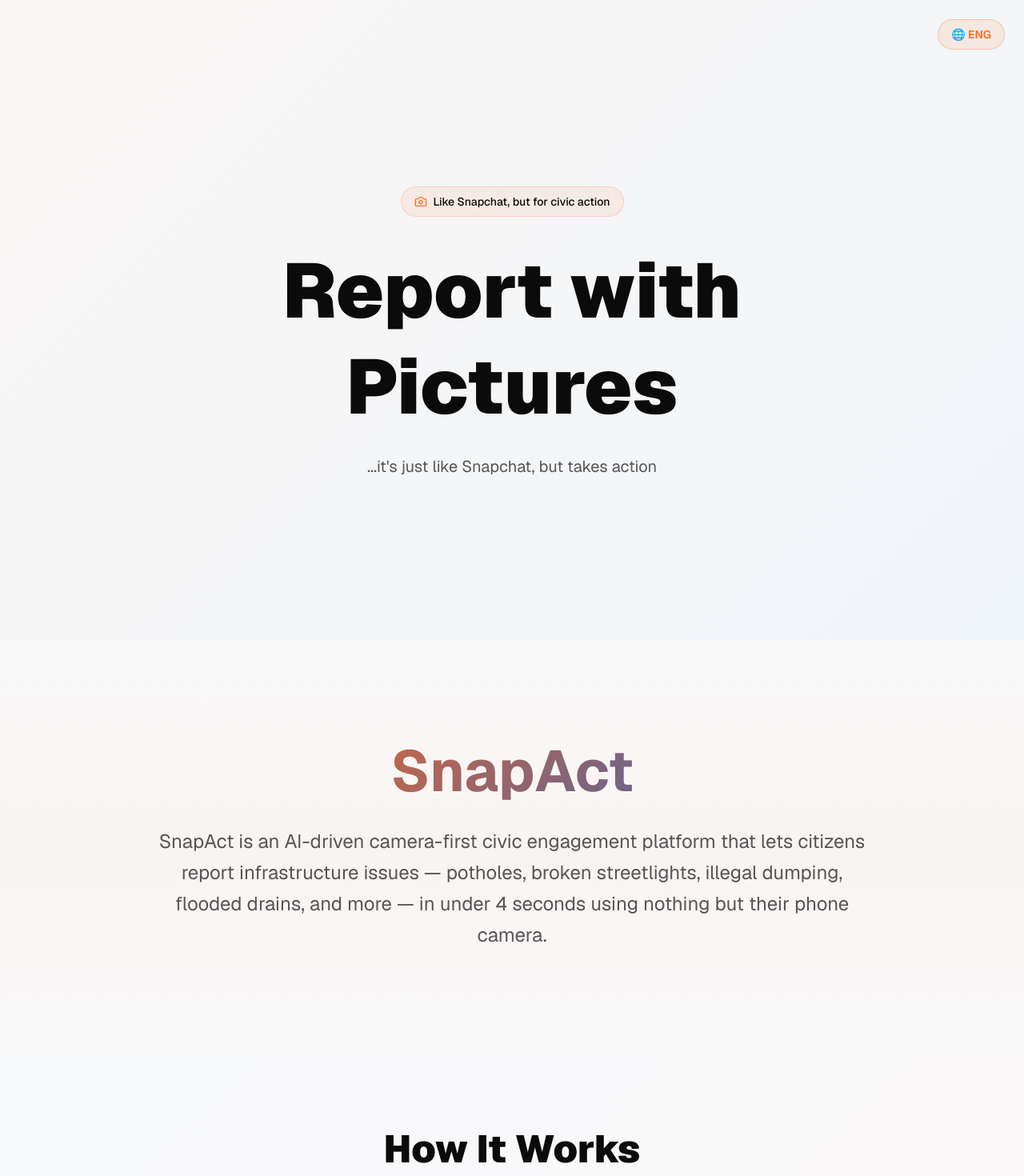
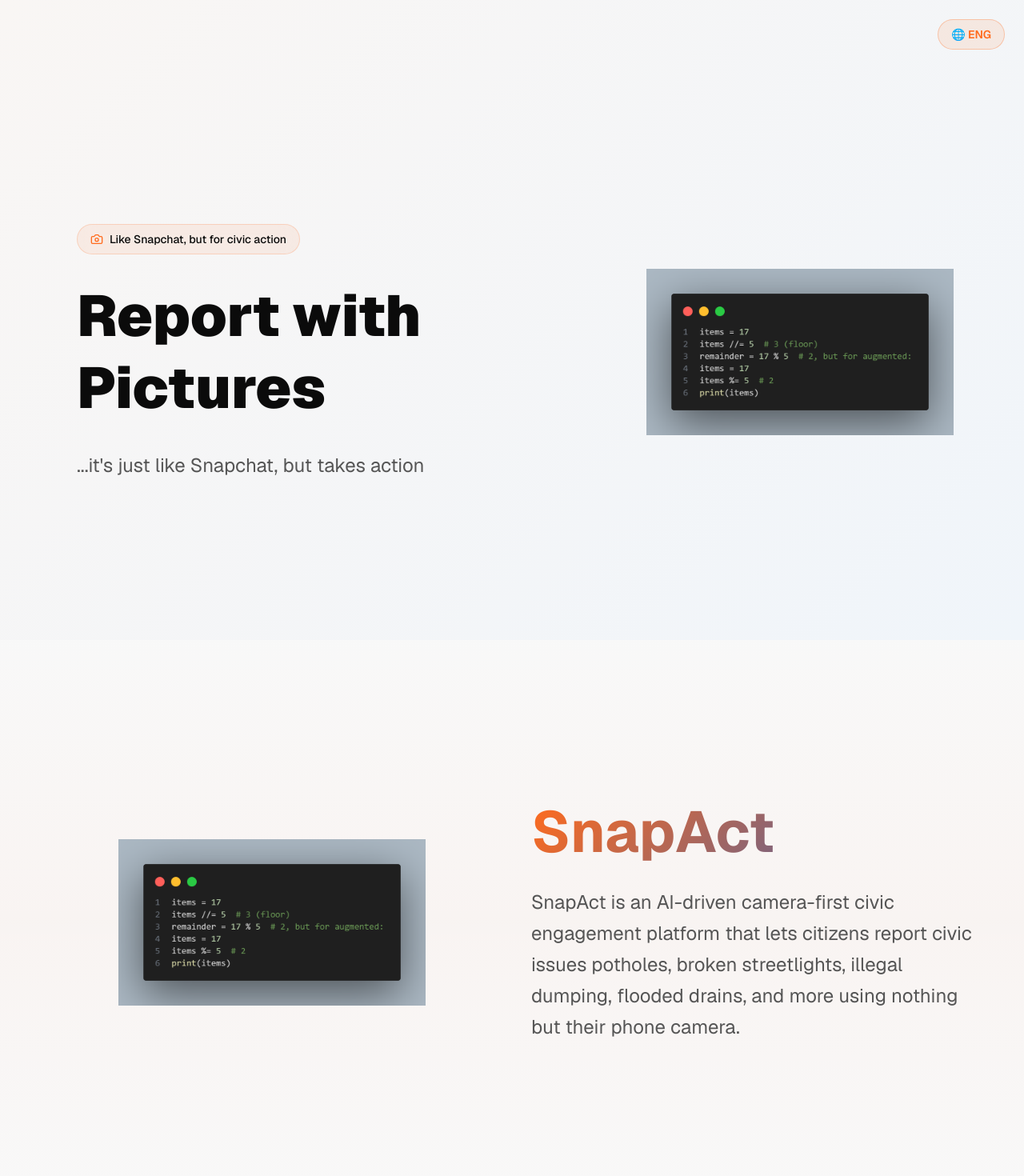
Before and after one commit to bnusmann22/snapAct-web, a Next.js app: page / in a window 1280 px wide. Shown: the top 1470 px of the page at 80% size. Built offline with nearby package versions, Linux system fonts and the light colour scheme.

Commit message:
Images addition

```diff
--- a/app/page.tsx
+++ b/app/page.tsx
@@ -4,7 +4,7 @@ import { useState } from "react"
 import gsap from "gsap"
 import { ScrollTrigger } from "gsap/ScrollTrigger"
 import HeroSection from "@/components/hero-section"
-import FeatureSection from "@/components/feature-section"
+// import FeatureSection from "@/components/feature-section"
 import HowItWorksSection from "@/components/how-it-works-section"
 import TranslationPane from "@/components/translation-pane"
 import ImpactStoriesSection from "@/components/impact-stories-section"
@@ -33,7 +33,7 @@ export default function Page() {
       <HowItWorksSection language={language} />
 
       {/* Feature Sections */}
-      <FeatureSection language={language} />
+      {/* <FeatureSection language={language} /> */}
 
       {/* Impact Stories Section */}
       <ImpactStoriesSection language={language} />
--- a/components/feature-section.tsx
+++ b/components/feature-section.tsx
@@ -190,119 +190,3 @@ const featureContent = {
     ],
   },
 }
-
-export default function FeatureSection({ language }: { language: "ENG" | "HAU" | "YOR" | "IGB" }) {
-  const containerRef = useRef<HTMLDivElement>(null)
-  const featuresWrapperRef = useRef<HTMLDivElement>(null)
-  const content = featureContent[language]
-
-  useEffect(() => {
-    if (!featuresWrapperRef.current) return
-
-    const proxy = { skew: 0 },
-      skewSetter = (x: number) => {
-        proxy.skew = gsap.utils.clamp(-20, 20, x)
-      },
-      skewGetter = () => proxy.skew,
-      clamp = gsap.utils.clamp(-20, 20)
-
-    gsap.set(featuresWrapperRef.current, { transformOrigin: "center center" })
-
-    const animation = gsap.to(featuresWrapperRef.current, {
-      x: -800 * (content.features.length - 1),
-      duration: 1,
-      scrollTrigger: {
-        trigger: containerRef.current,
-        onUpdate: (self) => {
-          skewSetter(self.getVelocity() / 300)
-        },
-        end: "+=3000",
-        scrub: 0.6,
-        markers: false,
-      },
-      ease: "none",
-    })
-
-    gsap.set(featuresWrapperRef.current, { skewY: skewGetter }, 0.1)
-
-    gsap.to(proxy, {
-      skew: 0,
-      duration: 0.8,
-      ease: "power3",
-      onUpdate: () => {
-        gsap.set(featuresWrapperRef.current, { skewY: skewGetter() })
-      },
-    })
-
-    return () => {
-      animation.kill()
-    }
-  }, [language, content.features.length])
-
-  return (
-    <section
-      ref={containerRef}
-      className="relative min-h-screen py-20 px-4 overflow-hidden flex items-center justify-center"
-    >
-      {/* Background gradient */}
-      <div
-        className="absolute inset-0 -z-10"
-        style={{ background: "linear-gradient(135deg, rgba(249, 246, 244, 1) 0%, rgba(240, 245, 250, 1) 100%)" }}
-      >
-        <div
-          className="absolute top-1/2 right-0 w-96 h-96 rounded-full blur-3xl opacity-10"
-          style={{ background: "var(--accent-primary)" }}
-        />
-      </div>
-
-      <div className="max-w-full">
-        <div className="text-center mb-20 px-4">
-          <h2 className="text-4xl md:text-5xl font-black mb-4" style={{ color: "var(--primary)" }}>
-            {content.title}
-          </h2>
-        </div>
-
-        <div className="w-full overflow-hidden">
-          <div ref={featuresWrapperRef} className="flex gap-8 will-change-transform">
-            {content.features.map((feature, index) => {
-              const Icon = feature.icon
-              return (
-                <motion.div
-                  key={index}
-                  whileHover={{ y: -5 }}
-                  className="flex-shrink-0 w-80 p-8 rounded-2xl transition-all duration-300"
-                  style={{
-                    background: "rgba(255, 255, 255, 0.7)",
-                    backdropFilter: "blur(20px)",
-                    border: "1px solid rgba(0, 0, 0, 0.05)",
-                  }}
-                >
-                  <div
-                    className="w-14 h-14 rounded-lg flex items-center justify-center mb-6"
-                    style={{
-                      background: "rgba(255, 107, 29, 0.1)",
-                    }}
-                  >
-                    <Icon className="w-7 h-7" style={{ color: "var(--accent-primary)" }} />
-                  </div>
-                  <h3 className="text-xl font-bold mb-3">{feature.title}</h3>
-                  <p className="text-muted-foreground leading-relaxed">{feature.description}</p>
-                </motion.div>
-              )
-            })}
-          </div>
-        </div>
-
-        <p className="text-center text-muted-foreground mt-12 px-4">
-          {language === "ENG"
-            ? "Scroll horizontally to see more features →"
-            : language === "HAU"
-              ? "Cire a dama don ga ƙarin sifa →"
-              : language === "YOR"
-                ? "Wa ni yika lati ri sifa ti o pọ si →"
-                : "Ụzọ ụzọ ka n'ụzọ ụzọ lọ iji hụ ebe ọzọ →"}
-        </p>
-      </div>
-    </section>
-  )
-}
--- a/components/hero-section.tsx
+++ b/components/hero-section.tsx
@@ -4,6 +4,7 @@ import { useEffect, useRef } from "react"
 import gsap from "gsap"
 import { motion } from "framer-motion"
 import { Camera } from "lucide-react"
+import Image from "next/image"
 
 const heroContent = {
   ENG: {
@@ -33,6 +34,7 @@ export default function HeroSection({ language }: { language: "ENG" | "HAU" | "Y
   const titleRef = useRef<HTMLHeadingElement>(null)
   const subtitleRef = useRef<HTMLParagraphElement>(null)
   const bgRef = useRef<HTMLDivElement>(null)
+  const imageRef = useRef<HTMLDivElement>(null)
 
   const content = heroContent[language]
 
@@ -62,6 +64,20 @@ export default function HeroSection({ language }: { language: "ENG" | "HAU" | "Y
           y: 0,
           duration: 0.8,
           delay: 0.5,
+          ease: "power3.out",
+        },
+      )
+    }
+
+    if (imageRef.current) {
+      gsap.fromTo(
+        imageRef.current,
+        { opacity: 0, x: 50 },
+        {
+          opacity: 1,
+          x: 0,
+          duration: 1,
+          delay: 0.7,
           ease: "power3.out",
         },
       )
@@ -102,7 +118,7 @@ export default function HeroSection({ language }: { language: "ENG" | "HAU" | "Y
         <svg className="absolute inset-0 w-full h-full opacity-[0.03]" xmlns="http://www.w3.org/2000/svg">
           <defs>
             <pattern id="grid" width="40" height="40" patternUnits="userSpaceOnUse">
-              <path d="M 40 0 L 0 0 0 40" fill="none" stroke="currentColor" strokeWidth="1" />
+              <path d="M 40 0 L 0 0 0 40" fill="#0000" stroke="#888" strokeWidth="2" />
             </pattern>
           </defs>
           <rect width="100%" height="100%" fill="url(#grid)" />
@@ -119,13 +135,16 @@ export default function HeroSection({ language }: { language: "ENG" | "HAU" | "Y
         />
       </div>
 
-      <div className="max-w-4xl mx-auto text-center relative z-10">
+      <div className="max-w-6xl mx-auto w-full relative z-10 ">
+        <div className="grid grid-cols-1 md:grid-cols-5 gap-8 lg:gap-12 items-center ">
+          {/* Left column - Text */}
+          <div className="space-y-8  md:col-span-3 pl-8">
             {/* Comparison Badge */}
             <motion.div
               initial={{ opacity: 0, y: -20 }}
               animate={{ opacity: 1, y: 0 }}
               transition={{ duration: 0.8 }}
-          className="inline-flex items-center gap-2 px-4 py-2 rounded-full mb-8"
+              className="inline-flex items-center gap-2 px-4 py-2 rounded-full"
               style={{
                 background: "rgba(255, 107, 29, 0.08)",
                 backdropFilter: "blur(10px)",
@@ -139,20 +158,33 @@ export default function HeroSection({ language }: { language: "ENG" | "HAU" | "Y
             {/* Main Title */}
             <h1
               ref={titleRef}
-          className="text-6xl md:text-7xl lg:text-8xl font-black mb-6 leading-tight"
+              className="text-5xl md:text-6xl lg:text-7xl font-black leading-tight "
               style={{ color: "var(--primary)" }}
             >
               {content.title}
             </h1>
 
             {/* Subtitle */}
-        <p
-          ref={subtitleRef}
-          className="text-lg md:text-xl text-muted-foreground mb-12 max-w-2xl mx-auto leading-relaxed"
-        >
+            <p ref={subtitleRef} className="text-lg md:text-2xl text-muted-foreground leading-relaxed">
               {content.subtitle}
             </p>
           </div>
+
+          {/* Right column - Image */}
+          <div ref={imageRef} className="flex justify-center items-center md:col-span-2 ">
+            <div className="relative w-full max-w-sm h-96 md:h-[500px]">
+              <Image
+                src="/code.png"
+                alt="SnapAct mobile app preview"
+                fill
+                className="object-contain"
+                priority
+              />
+            </div>
+          </div>
+        </div>
+      </div>
+
     </section>
   )
 }
--- a/components/intro-section.tsx
+++ b/components/intro-section.tsx
@@ -3,6 +3,7 @@
 import { useEffect, useRef } from "react"
 import gsap from "gsap"
 import { ScrollTrigger } from "gsap/ScrollTrigger"
+import Image from "next/image"
 
 gsap.registerPlugin(ScrollTrigger)
 
@@ -14,16 +15,16 @@ interface Translations {
 
 const translations: Translations = {
   ENG: {
-    description: "SnapAct is an AI-driven camera-first civic engagement platform that lets citizens report infrastructure issues — potholes, broken streetlights, illegal dumping, flooded drains, and more — in under 4 seconds using nothing but their phone camera.",
+    description: "SnapAct is an AI-driven camera-first civic engagement platform that lets citizens report civic issues  potholes, broken streetlights, illegal dumping, flooded drains, and more using nothing but their phone camera.",
   },
   HAU: {
-    description: "SnapAct app ne mai amfani da AI wanda ke ba mu damar ɗaukar hoton matsala — rami, fitila da ta lalace, jefi shara — a cikin sekunan 4 kawai, sai ya aika rahoton ga hukumar da ta dace.",
+    description: "SnapAct app ne mai amfani da AI wanda ke ba mu damar ɗaukar hoton matsala  rami, fitila da ta lalace, jefi shara  a cikin sekunan 4 kawai, sai ya aika rahoton ga hukumar da ta dace.",
   },
   YOR: {
-    description: "SnapAct ni app AI tó ń jẹ́ ká ya fọ́tò ìṣòro lójú ọ̀nà — kòtò, fìtílà tó bàjẹ́, ìdọ̀tí — láàrin 4 síkọ́ndù, ó sì ń ránṣẹ́ sí ẹ̀ka tó yẹ láìfọ̀rọ̀ sọ̀rọ̀.",
+    description: "SnapAct ni app AI tó ń jẹ́ ká ya fọ́tò ìṣòro lójú ọ̀nà  kòtò, fìtílà tó bàjẹ́, ìdọ̀tí  láàrin 4 síkọ́ndù, ó sì ń ránṣẹ́ sí ẹ̀ka tó yẹ láìfọ̀rọ̀ sọ̀rọ̀.",
   },
   IGB: {
-    description: "SnapAct bụ app AI na-eme ka anyị were foto kpọọ nsogbu okporo ụzọ — olulu, ọkụ gbawara, mkpọfụ — n’ime sekọnd 4, o wee zipu ya ozugbo n’aka ndị ga-edozi ya.",
+    description: "SnapAct bụ app AI na-eme ka anyị were foto kpọọ nsogbu okporo ụzọ  olulu, ọkụ gbawara, mkpọfụ  n’ime sekọnd 4, o wee zipu ya ozugbo n’aka ndị ga-edozi ya.",
   },
 }
 
@@ -31,6 +32,7 @@ export default function IntroSection({ language }: { language: "ENG" | "HAU" | "
   const titleRef = useRef<HTMLHeadingElement>(null)
   const descriptionRef = useRef<HTMLParagraphElement>(null)
   const containerRef = useRef<HTMLDivElement>(null)
+  const imageRef = useRef<HTMLDivElement>(null)
 
   const content = translations[language]
 
@@ -67,6 +69,22 @@ export default function IntroSection({ language }: { language: "ENG" | "HAU" | "
           },
         },
       )
+
+      gsap.fromTo(
+        imageRef.current,
+        { opacity: 0, x: -50 },
+        {
+          opacity: 1,
+          x: 0,
+          duration: 1,
+          delay: 0.4,
+          scrollTrigger: {
+            trigger: containerRef.current,
+            start: "top 80%",
+            toggleActions: "play none none none",
+          },
+        },
+      )
     }
   }, [])
 
@@ -75,7 +93,9 @@ export default function IntroSection({ language }: { language: "ENG" | "HAU" | "
       ref={containerRef}
       className="relative w-full py-20 px-4 md:py-32 bg-gradient-to-b from-background via-[rgba(255,107,29,0.03)] to-background"
     >
-      <div className="max-w-4xl mx-auto text-center space-y-8">
+      <div className="max-w-6xl mx-auto w-full">
+        <div className="grid grid-cols-1 md:grid-cols-2 gap-8 lg:gap-12 items-center">
+          <div className="space-y-8 order-1 md:order-2">
             <h2
               ref={titleRef}
               className="text-5xl md:text-7xl font-bold"
@@ -94,6 +114,20 @@ export default function IntroSection({ language }: { language: "ENG" | "HAU" | "
               {content.description}
             </p>
           </div>
+
+
+          <div ref={imageRef} className="flex justify-center items-center order-2 md:order-1">
+            <div className="relative w-full max-w-sm h-96 md:h-[450px]">
+              <Image
+                src="/code.png"
+                alt="SnapAct mobile app features"
+                fill
+                className="object-contain"
+              />
+            </div>
+          </div>
+        </div>
+      </div>
     </section>
   )
 }
```
Also changed, not shown: public/code.png (added), 1 other file (tests, documents, lock files or other folders). Lines whose indentation alone changed are shown as unchanged.
